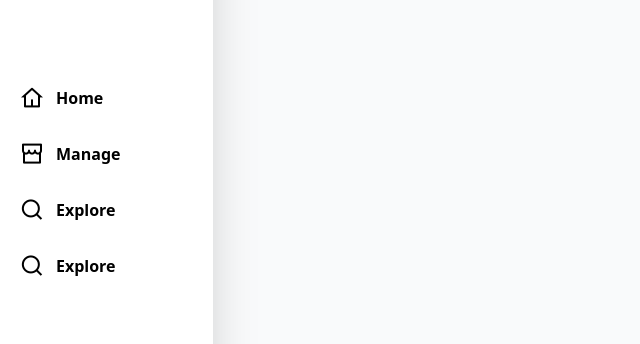
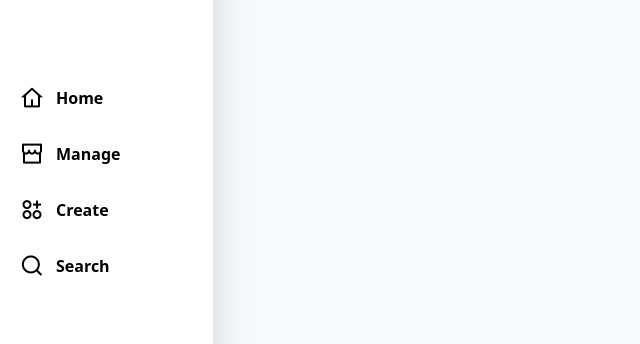
Before and after one commit to Nipul2005/mystock, a React (Vite) app: page / in a window 1280 px wide. Shown: the part 220-564 px from the top of the page, without its empty margins (0-640 px from the left). Built offline with nearby package versions, Linux system fonts and the light colour scheme.

Commit message:
all done

```diff
--- /dev/null
+++ b/src/components/Sidebar_menues.jsx
@@ -0,0 +1,19 @@
+function Sidebar_menues({name, icon_name}) {
+
+
+  return (
+ <span
+          href="/explore"
+          className="md:w-full w-auto flex lg:justify-start justify-center items-center gap-3 md:px-3 md:py-2 md:my-1 cursor-pointer md:hover:bg-accent md:hover:text-white rounded-lg shrink-0"
+        >
+          <i
+            className={`ri-${icon_name}-line text-2xl rounded-full`}//ri-search-line text-2xl rounded-full
+            title={`${name}`}// icon adjacent name
+          ></i>
+          <h2 className="font-semibold lg:flex hidden">{name}</h2>
+        </span>
+
+  )
+}
+
+export default Sidebar_menues
--- a/src/landing/Sidebar.jsx
+++ b/src/landing/Sidebar.jsx
@@ -1,6 +1,26 @@
 import React from "react";
+import Sidebar_menues from "../components/Sidebar_menues";
 
 function Sidebar() {
+  let manues=[
+    {
+      name: "Home",
+      icon:"home-4"
+    },
+    {
+      name: "Manage",
+      icon:"store-line text-2xl rounded-full"
+    },
+    {
+      name: "Create",
+      icon:"apps-2-add"
+    },
+    {
+      name: "Search",
+      icon:"search-line text-2xl"
+    },
+  ]
+
   return (
     <div className="md:h-full md:w-auto w-full text-black lg:px-2 px-4 shadow-2xl md:py-5 lg:col-span-2 md:col-span-1 md:row-span-12 row-span-1 row-start-12 col-span-full bg-white transition-all duration-300 ease-in flex md:flex-col md:justify-between md:item-start flex-row justify-center items-center z-10 md:border-0 border-t border-black/40">
       <div className="justify-center items-center overflow-hidden w-full md:flex hidden">
@@ -17,46 +37,14 @@ function Sidebar() {
         />
       </div>
       <div className="w-full h-auto flex md:flex-col md:justify-start md:items-start flex-row justify-between items-center gap-x-4">
-        <span
-          href="/explore"
-          className="md:w-full w-auto flex lg:justify-start justify-center items-center gap-3 md:px-3 md:py-2 md:my-1 cursor-pointer md:hover:bg-black/50 md:hover:text-white rounded-lg shrink-0"
-        >
-          <i
-            className="ri-home-4-line text-2xl rounded-full"
-            title="Explore"
-          ></i>
-          <h2 className="font-semibold lg:flex hidden">Home</h2>
-        </span>
-        <span
-          href="/explore"
-          className="md:w-full w-auto flex lg:justify-start justify-center items-center gap-3 md:px-3 md:py-2 md:my-1 cursor-pointer md:hover:bg-black/50 md:hover:text-white rounded-lg shrink-0"
-        >
-          <i
-            className="ri-store-line text-2xl rounded-full"
-            title="Explore"
-          ></i>
-          <h2 className="font-semibold lg:flex hidden">Manage</h2>
-        </span>
-        <span
-          href="/explore"
-          className="md:w-full w-auto flex lg:justify-start justify-center items-center gap-3 md:px-3 md:py-2 md:my-1 cursor-pointer md:hover:bg-black/50 md:hover:text-white rounded-lg shrink-0"
-        >
-          <i
-            className="ri-search-line text-2xl rounded-full"
-            title="Explore"
-          ></i>
-          <h2 className="font-semibold lg:flex hidden">Explore</h2>
-        </span>
-        <span
-          href="/explore"
-          className="md:w-full w-auto flex lg:justify-start justify-center items-center gap-3 md:px-3 md:py-2 md:my-1 cursor-pointer md:hover:bg-black/50 md:hover:text-white rounded-lg shrink-0"
-        >
-          <i
-            className="ri-search-line text-2xl rounded-full"
-            title="Explore"
-          ></i>
-          <h2 className="font-semibold lg:flex hidden">Explore</h2>
-        </span>
+
+{/* side bar manue component rendering */}
+        {
+          manues.map((val, id)=>{
+            return <Sidebar_menues key={id} name={val.name} icon_name={val.icon}/>
+          })
+        }
+
       </div>
       <div className="w-full md:flex lg:justify-start justify-center items-center gap-3 md:px-3 md:py-2 md:my-1 cursor-pointer md:hover:bg-black/50 md:hover:text-white rounded-lg hidden shrink-0">
         <i className="ri-settings-2-line text-2xl" title="Settings"></i>
```
Also changed, not shown: 1 other file (tests, documents, lock files or other folders).
